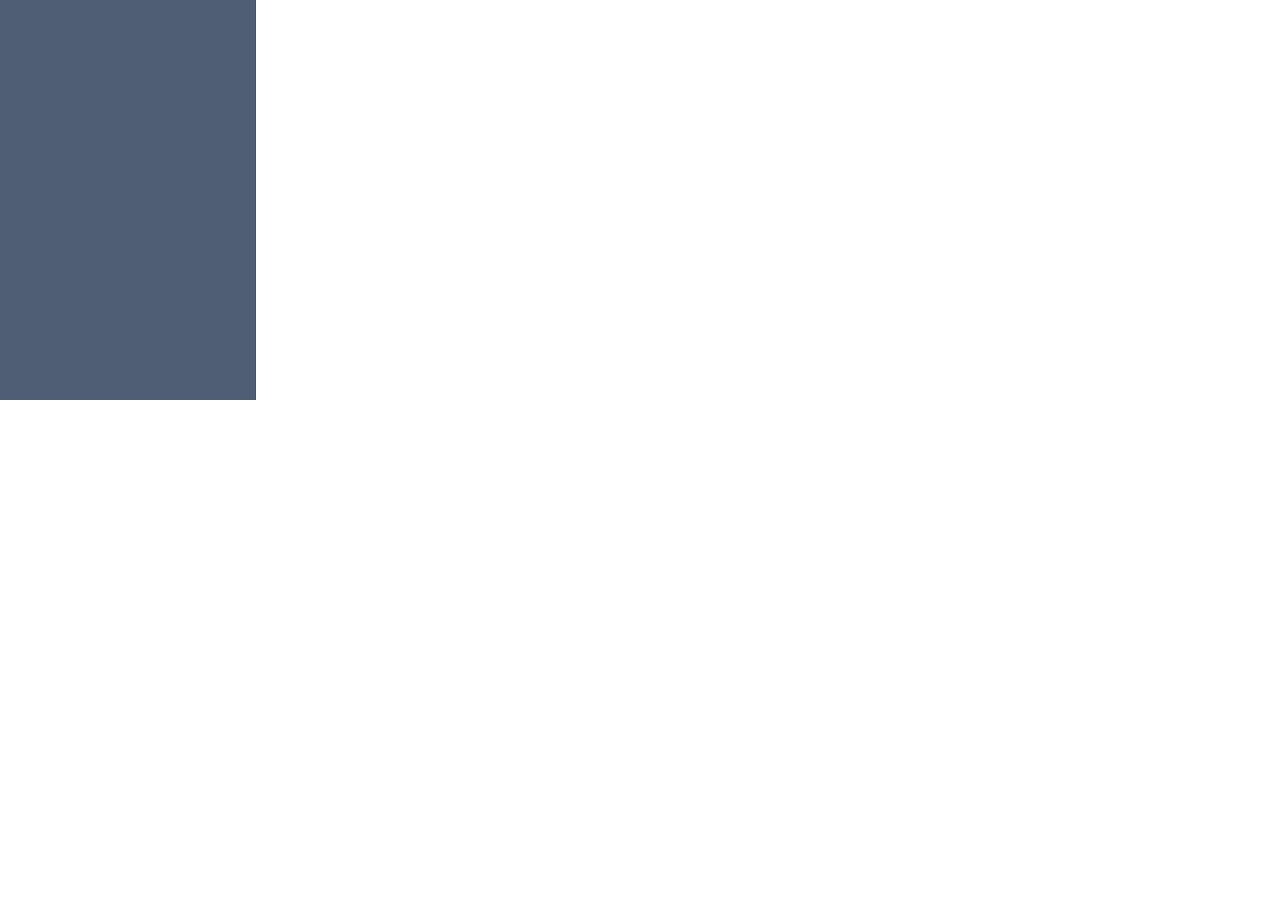
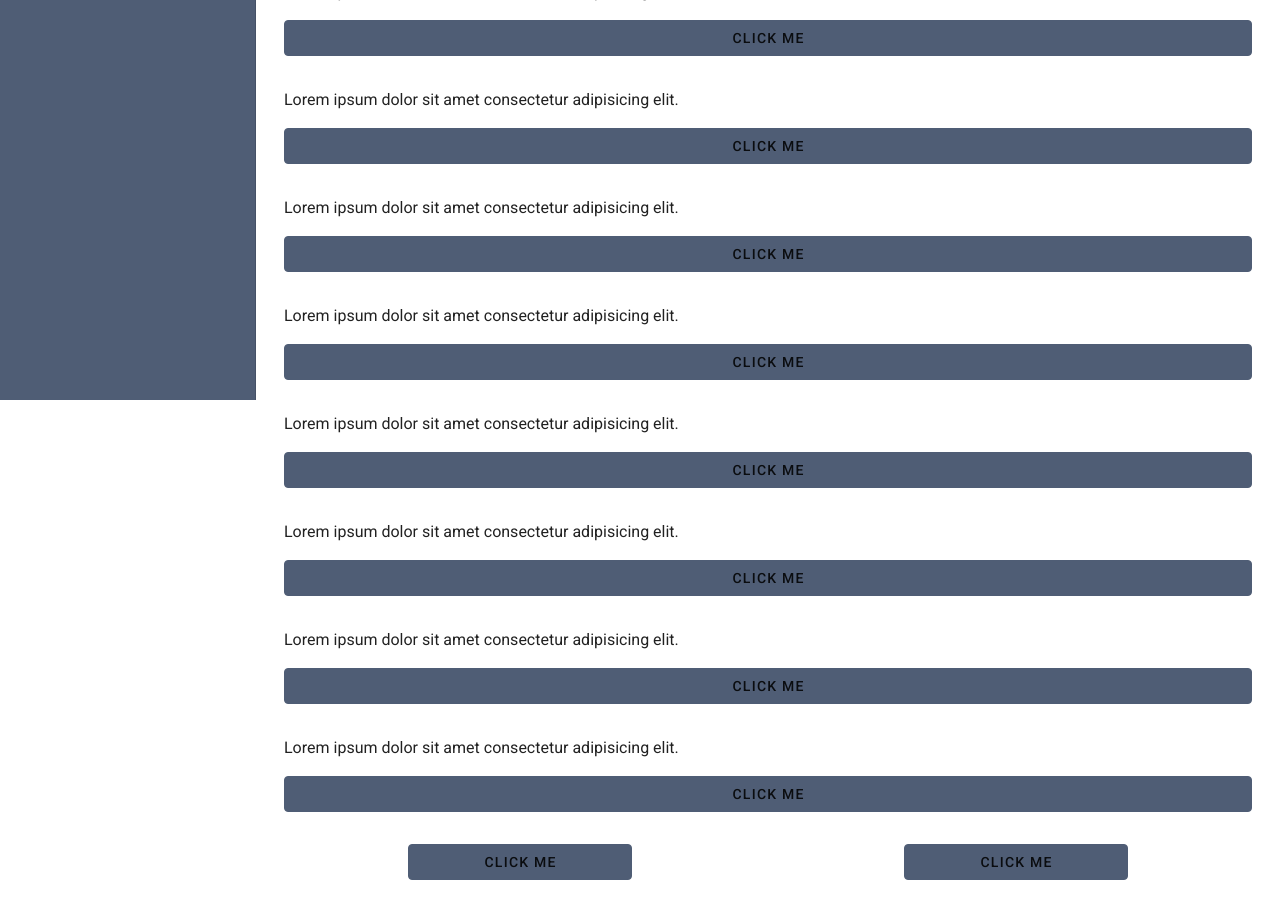
Before and after one commit to Samk13/vuetify-13, a Vue app: page / in a window 1280 px wide. Shown: the part 400-1318 px from the top of the page. Before the commit the page ends 800 px from the top, so only its background shows below. Built offline with nearby package versions, Linux system fonts and the light colour scheme.

Commit message:
grid expirement

```diff
--- a/src/views/Dashboard.vue
+++ b/src/views/Dashboard.vue
@@ -1,6 +1,23 @@
 <template>
   <div class="Dashboard">
-    <h1>Home page</h1>
+    <h1 class="subheading ma-5">Dashboard</h1>
+    <v-container class="my-5">
+      <v-layout row wrap>
+        <v-col v-for="n in 10" :key="n" xs="4" md="2" lg="12">
+          <p>Lorem ipsum dolor sit amet consectetur adipisicing elit.</p>
+          <v-btn outlined block class="primary mb-2">
+            click me
+          </v-btn>
+        </v-col>
+      </v-layout>
+      <v-layout row wrap justify-space-around>
+        <v-col v-for="n in 2" :key="n" xs="4" md="3">
+          <v-btn outlined block class="primary mb-2">
+            click me
+          </v-btn>
+        </v-col>
+      </v-layout>
+    </v-container>
   </div>
 </template>
 
--- a/src/views/Projects.vue
+++ b/src/views/Projects.vue
@@ -1,5 +1,13 @@
 <template>
-  <div class="Projects ">
-    <h1 class="subheading">This is an Projects page</h1>
+  <div class="Projects">
+    <h1 class="subheading ma-5">Projects</h1>
+    <v-container class="my-5">
+      <p>
+        Lorem ipsum dolor sit amet consectetur adipisicing elit. Dolore adipisci
+        aliquam officia, repellendus magnam cumque quisquam qui perferendis.
+        Reiciendis eaque fuga at dolorem ullam numquam qui voluptatum impedit
+        animi repellat!
+      </p>
+    </v-container>
   </div>
 </template>
--- a/src/views/Teams.vue
+++ b/src/views/Teams.vue
@@ -1,5 +1,13 @@
 <template>
   <div class="Projects">
-    <h1>This is Teams page</h1>
+    <h1 class="subheading ma-6">Teams</h1>
+    <v-container class="my-5">
+      <p>
+        Lorem ipsum dolor sit amet consectetur adipisicing elit. Dolore adipisci
+        aliquam officia, repellendus magnam cumque quisquam qui perferendis.
+        Reiciendis eaque fuga at dolorem ullam numquam qui voluptatum impedit
+        animi repellat!
+      </p>
+    </v-container>
   </div>
 </template>
```
